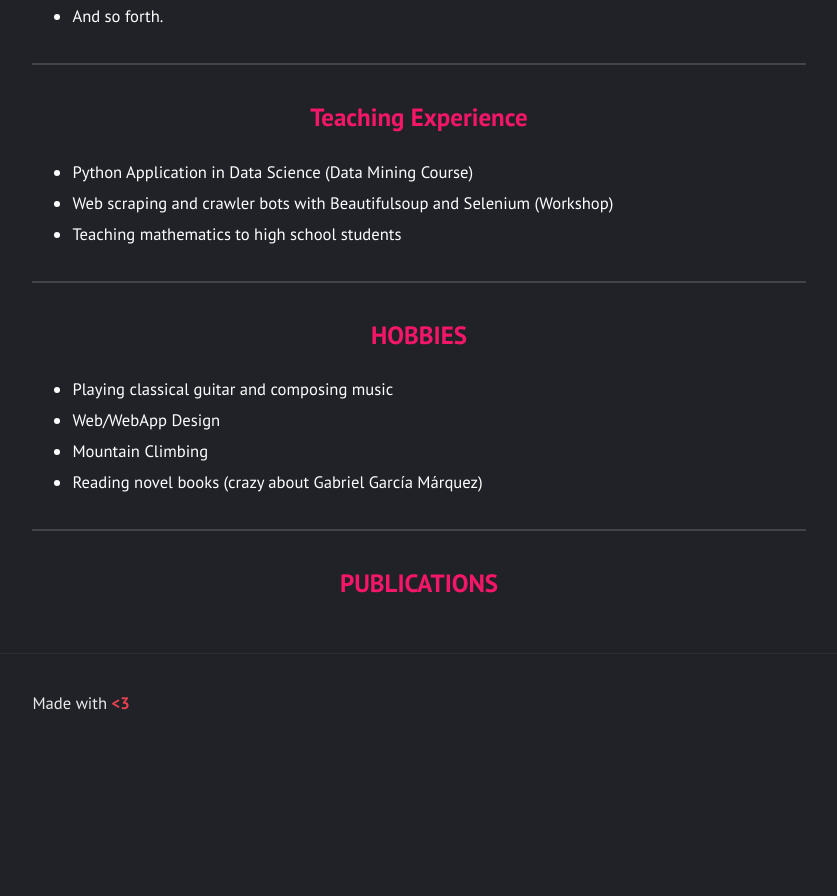
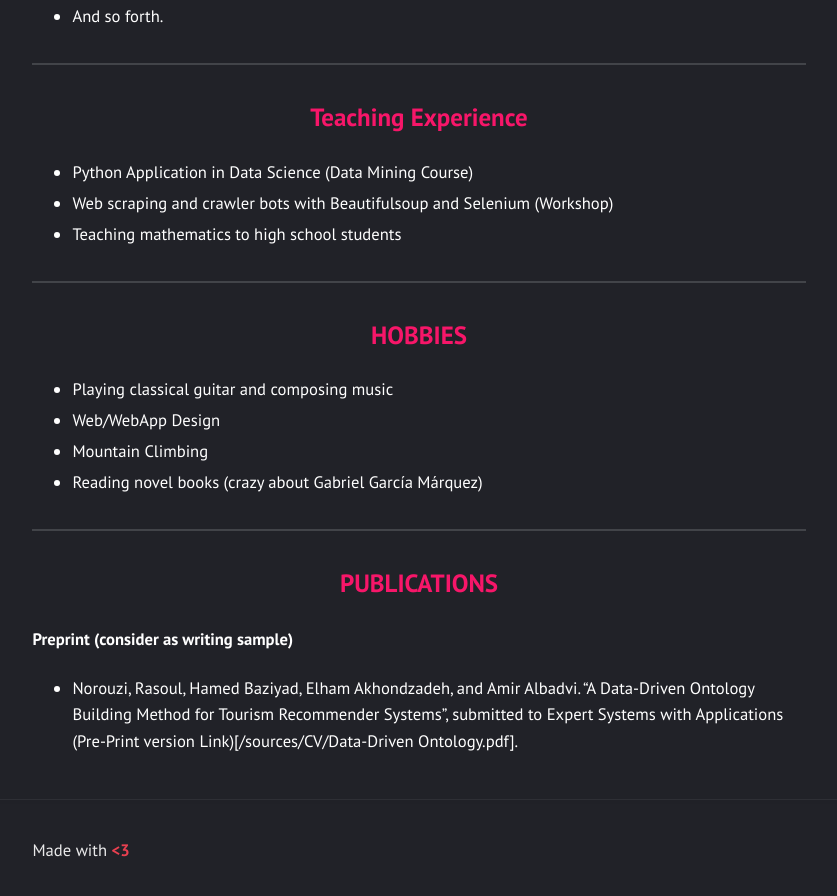
Before and after one commit to rasoulnorouzi/rasoulnorouzi.github.io, a Jekyll site: the page built from cv.md, in a window 1280 px wide and 900 px high, scrolled down 3171 px. Shown: the top 896 px of the window, without its empty margins (221-1058 px from the left). Built offline with Jekyll 4.4.1, drawn with Linux system fonts in a browser that asks for light colours; before the commit the page ends 3925 px from its top, so only the background shows below that.

Commit message:
Update cv.md

```diff
--- a/cv.md
+++ b/cv.md
@@ -92,3 +92,6 @@ Help students who will start the writing of the final assignment confused what t
 
 ------------
 <h2 style="color:rgb(247, 22, 105);text-align:center;"> PUBLICATIONS </h2>
+
+#### Preprint (consider as writing sample)
+- Norouzi, Rasoul, Hamed Baziyad, Elham Akhondzadeh, and Amir Albadvi. "A Data-Driven Ontology Building Method for Tourism Recommender Systems", submitted to Expert Systems with Applications (Pre-Print version Link)[/sources/CV/Data-Driven Ontology.pdf].
```
